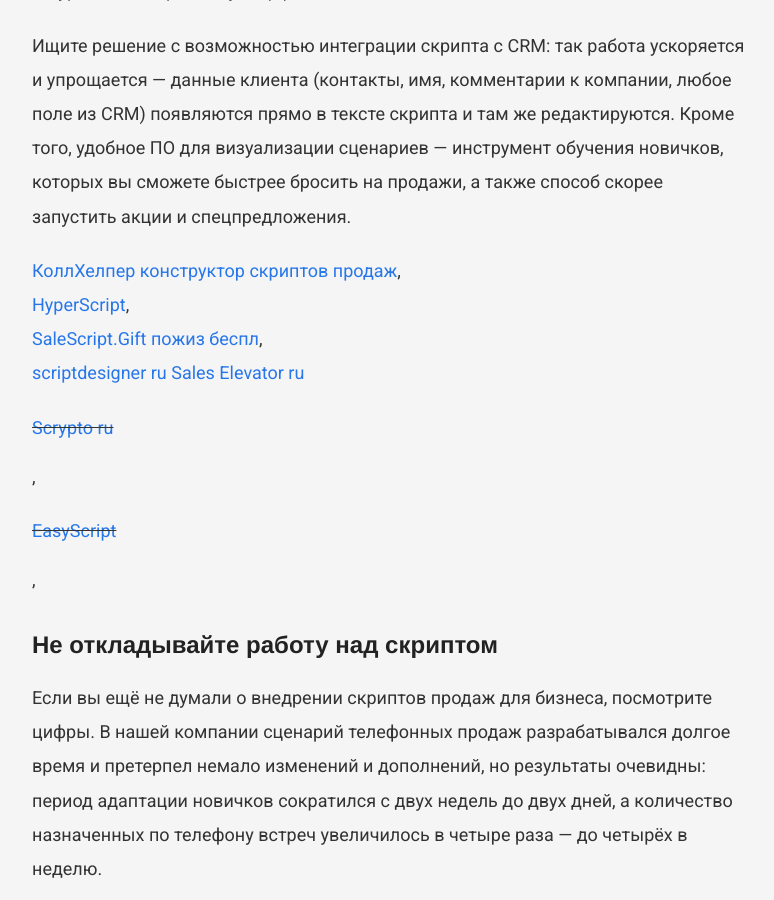
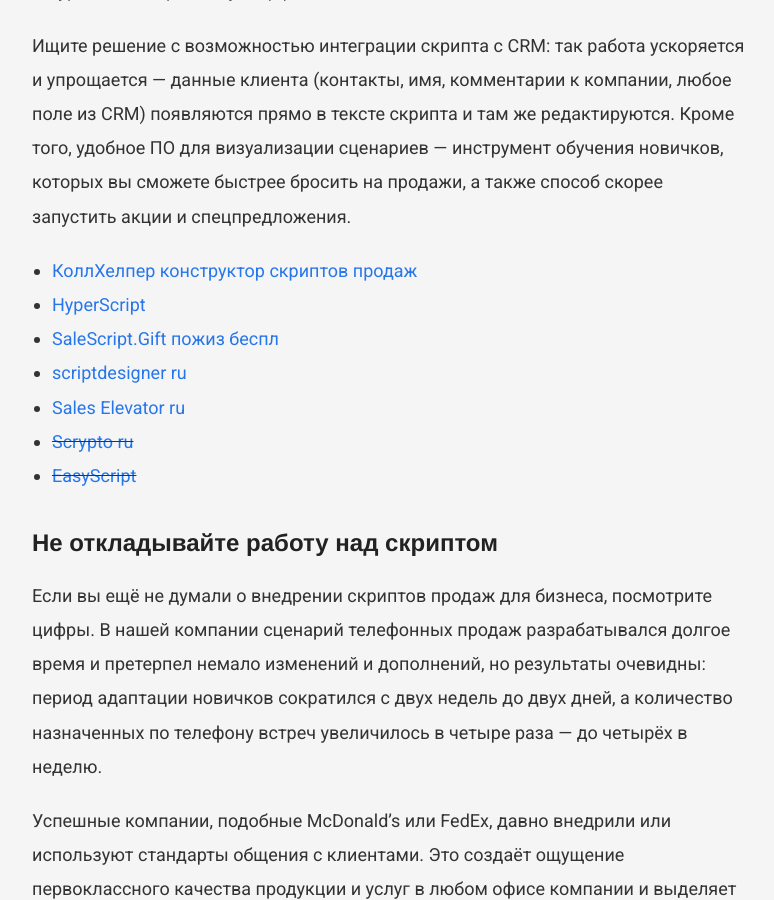
Before and after one commit to VadymVolos/vadymvolos.github.io, a Jekyll site: the page built from _posts/digital-marketing/2017-07-04-kak-napisat-idealnyy-skript-dlya-prodazhnikov.md, in a window 1280 px wide and 900 px high, scrolled down 4187 px. Shown: the whole window, without its empty margins (248-1022 px from the left). Built offline with Jekyll 4.4.1, drawn with Linux system fonts in a browser that asks for light colours; nearby versions of some CDN libraries; comment, search, counter and statistics services are not loaded.

Commit message:
Update 2017-07-04-kak-napisat-idealnyy-skript-dlya-prodazhnikov.md

```diff
--- a/_posts/digital-marketing/2017-07-04-kak-napisat-idealnyy-skript-dlya-prodazhnikov.md
+++ b/_posts/digital-marketing/2017-07-04-kak-napisat-idealnyy-skript-dlya-prodazhnikov.md
@@ -62,15 +62,16 @@
 
 Ищите решение с возможностью интеграции скрипта с CRM: так работа ускоряется и упрощается — данные клиента (контакты, имя, комментарии к компании, любое поле из CRM) появляются прямо в тексте скрипта и там же редактируются. Кроме того, удобное ПО для визуализации сценариев — инструмент обучения новичков, которых вы сможете быстрее бросить на продажи, а также способ скорее запустить акции и спецпредложения.
 
-<a rel="nofollow" href="http://callhelp.kit-media.com/" target="_blank">КоллХелпер конструктор скриптов продаж</a>,
-<a rel="nofollow" href="http://hyper-script.ru/" target="_blank">HyperScript</a>,
-<a rel="nofollow" href="https://salescript.gift/ru/" target="_blank">SaleScript.Gift пожиз беспл</a>,
-<a rel="nofollow" href="https://scriptdesigner.ru/rates" target="_blank">scriptdesigner ru</a>
-<a rel="nofollow" href="https://sales-elevator.ru/" target="_blank">Sales Elevator ru</a>
+<ul>
+<li><a rel="nofollow" href="http://callhelp.kit-media.com/" target="_blank">КоллХелпер конструктор скриптов продаж</a></li>
+<li><a rel="nofollow" href="http://hyper-script.ru/" target="_blank">HyperScript</a></li>
+<li><a rel="nofollow" href="https://salescript.gift/ru/" target="_blank">SaleScript.Gift пожиз беспл</a></li>
+<li><a rel="nofollow" href="https://scriptdesigner.ru/rates" target="_blank">scriptdesigner ru</a></li>
+<li><a rel="nofollow" href="https://sales-elevator.ru/" target="_blank">Sales Elevator ru</a></li>
 
-<s><a rel="nofollow" href="http://scrypto.ru/" target="_blank">Scrypto ru</a></s>,
-<s><a rel="nofollow" href="http://www.easyscript.ru/" target="_blank">EasyScript</a></s>,
-
+<li><s><a rel="nofollow" href="http://scrypto.ru/" target="_blank">Scrypto ru</a></s></li>
+<li><s><a rel="nofollow" href="http://www.easyscript.ru/" target="_blank">EasyScript</a></s></li>
+</ul>
 
 <h2>Не откладывайте работу над скриптом</h2>
 
```
